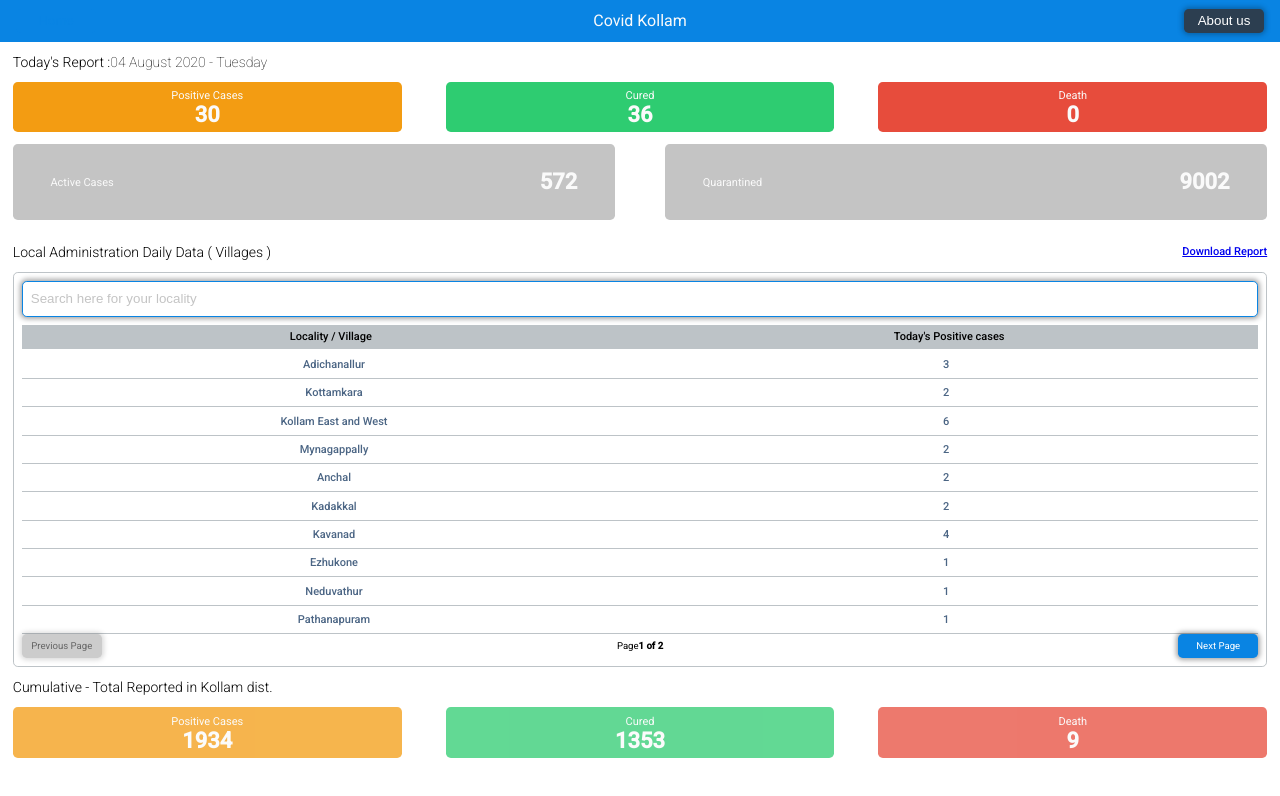
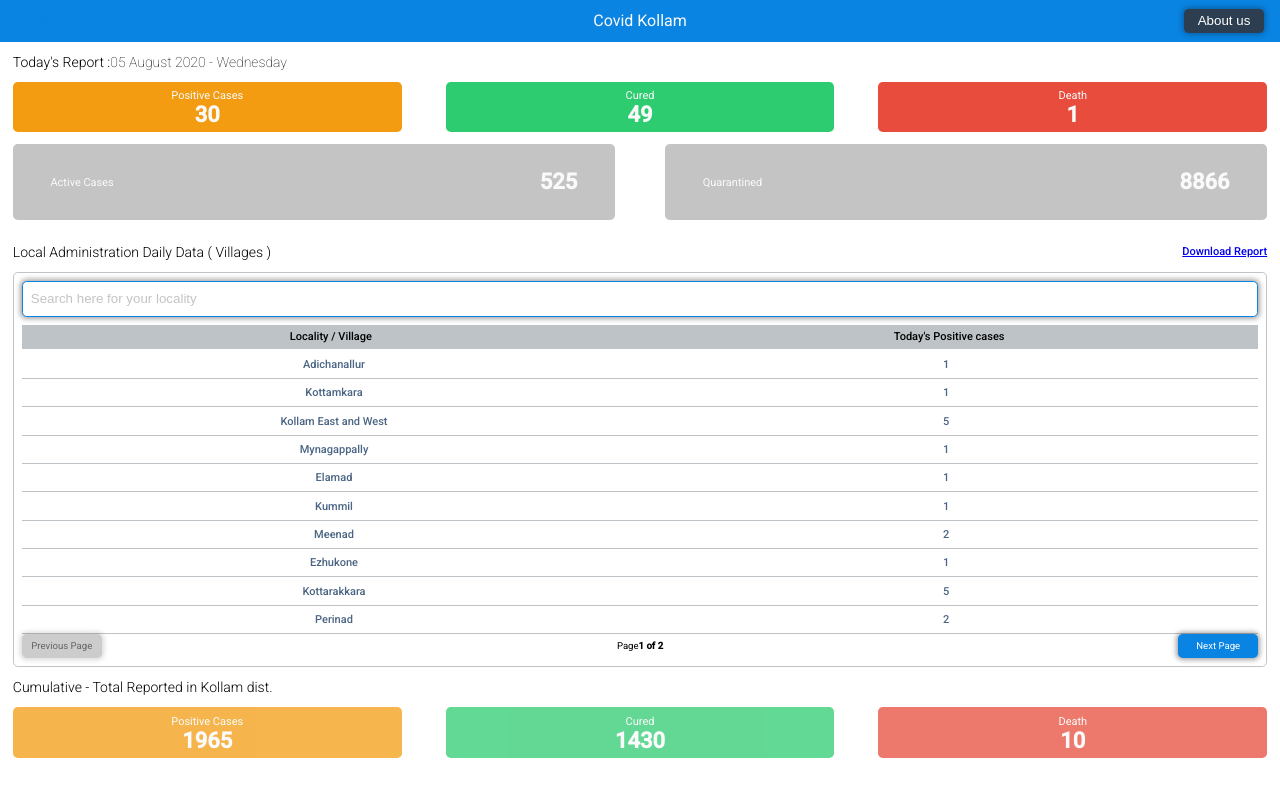
Before and after one commit to hkvongit/covid-kollam, a React (Create React App) app: page / in a window 1280 px wide. Shown: the top 796 px of the page. Built offline with nearby package versions, Linux system fonts and the light colour scheme.

Commit message:
august05

```diff
--- /dev/null
+++ b/src/data/2020-08-05-18-07.json
@@ -0,0 +1,133 @@
+{
+    "TodaysReportData": {
+        "title": "Today's Report",
+        "date": "05 August 2020 - Wednesday",
+        "statusCardDataMain": [
+            {
+                "title": "Positive Cases",
+                "count": "30",
+                "backgroundColor": "var(--status-yellow)"
+            },
+            {
+                "title": "Cured",
+                "count": "49",
+                "backgroundColor": "var(--status-green)"
+            },
+            {
+                "title": "Death",
+                "count": "1",
+                "backgroundColor": "var(--status-red)"
+            }
+        ],
+        "statusCardDataSub": [
+            {
+                "title": "Active Cases",
+                "count": "525",
+                "backgroundColor": "var(--status-yellow)"
+            },
+            {
+                "title": "Quarantined",
+                "count": "8866",
+                "backgroundColor": "var(--status-green)"
+            }
+        ]
+    },
+    "VillageStatsData": [
+        {
+            "locality": "Adichanallur",
+            "count": "1"
+        },
+        {
+            "locality": "Kottamkara",
+            "count": "1"
+        },
+        {
+            "locality": "Kollam East and West",
+            "count": "5"
+        },
+        {
+            "locality": "Mynagappally",
+            "count": "1"
+        },
+        {
+            "locality": "Elamad",
+            "count": "1"
+        },
+        {
+            "locality": "Kummil",
+            "count": "1"
+        },
+        {
+            "locality": "Meenad",
+            "count": "2"
+        },
+        {
+            "locality": "Ezhukone",
+            "count": "1"
+        },
+        {
+            "locality": "Kottarakkara",
+            "count": "5"
+        },
+        {
+            "locality": "Perinad",
+            "count": "2"
+        },
+        {
+            "locality": "Chavara",
+            "count": "1"
+        },
+        {
+            "locality": "Mayyanad",
+            "count": "1"
+        },
+        {
+            "locality": "Perayam",
+            "count": "1"
+        },
+        {
+            "locality": "Paravoor",
+            "count": "1"
+        },
+        {
+            "locality": "Thevalakkara",
+            "count": "2"
+        },
+        {
+            "locality": "Poothakulam",
+            "count": "1"
+        },
+        {
+            "locality": "Kalluvathukkal",
+            "count": "1"
+        },
+        {
+            "locality": "Pattazhy",
+            "count": "1"
+        },
+        {
+            "locality": "Vettikkavala",
+            "count": "1"
+        }
+    ],
+    "TotalReportData": {
+        "title": "Cumulative - Total Reported in Kollam dist.",
+        "statusCardDataMain": [
+            {
+                "title": "Positive Cases",
+                "count": "1965",
+                "backgroundColor": "var(--status-yellow)"
+            },
+            {
+                "title": "Cured",
+                "count": "1430",
+                "backgroundColor": "var(--status-green)"
+            },
+            {
+                "title": "Death",
+                "count": "10",
+                "backgroundColor": "var(--status-red)"
+            }
+        ]
+    }
+}
--- a/src/data/index.js
+++ b/src/data/index.js
@@ -1,5 +1,5 @@
-import Data from './2020-08-04-18-49.json'
+import Data from './2020-08-05-18-07.json'
 export default Data
 
-export const downloadLink = "https://drive.google.com/file/d/1Ytl342X0ljNUWSeM6BoDEwCaHHx-1-5k/view?usp=sharing"
+export const downloadLink = "https://drive.google.com/file/d/1L1HKpwqqsUcl3fJUIAje6bKJj50NGTpY/view?usp=sharing"
 // code editor
```
